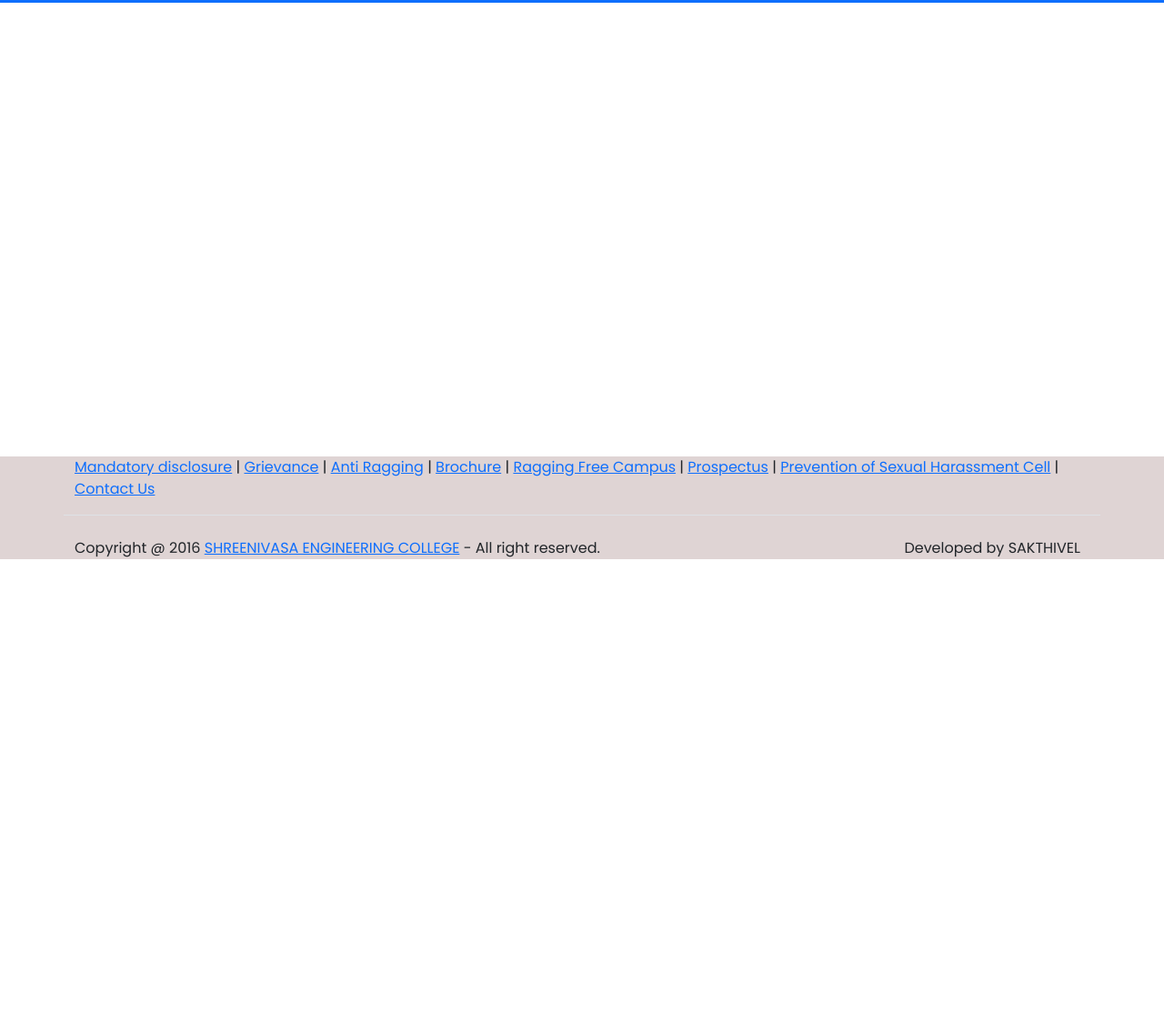
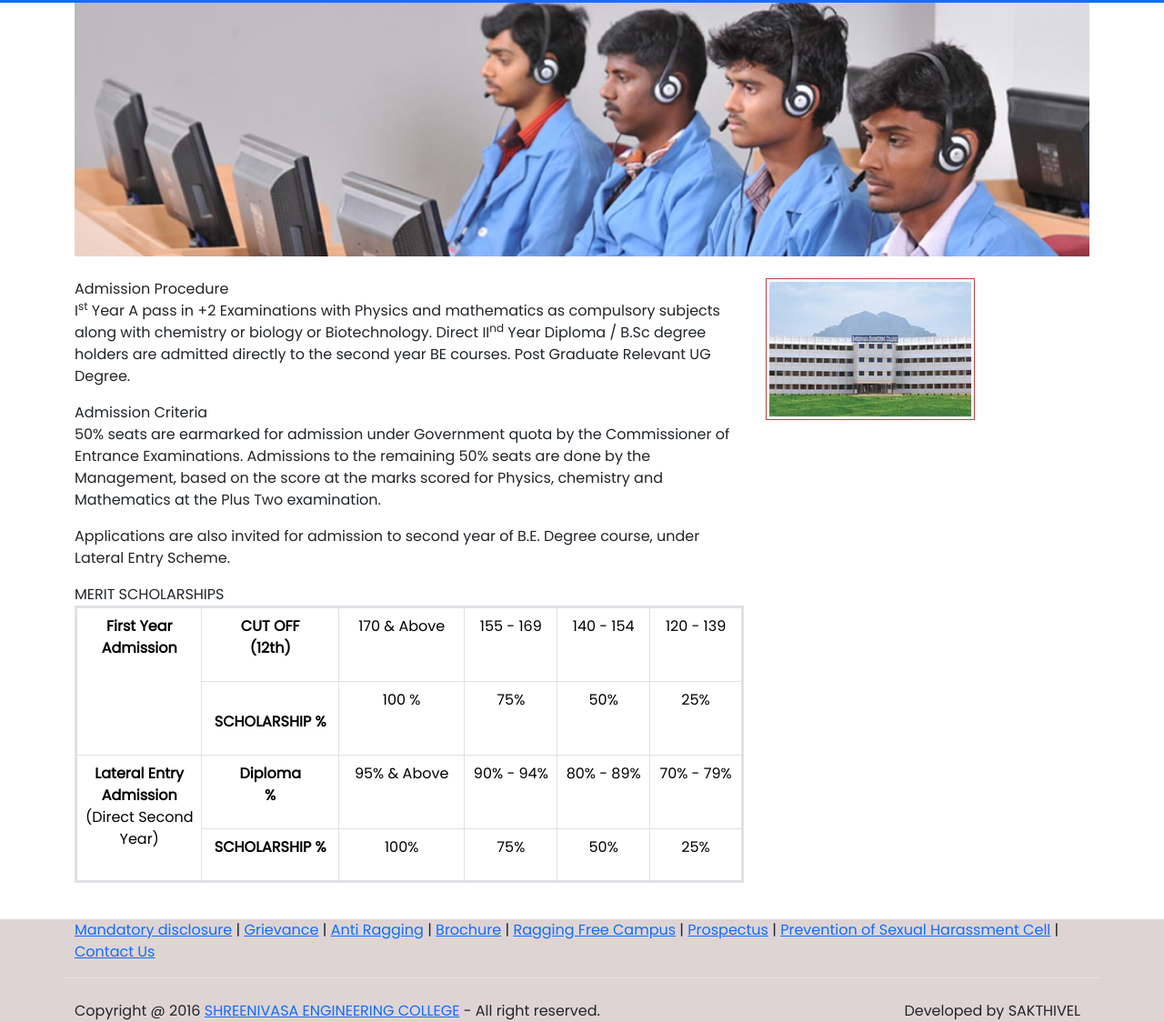
Before and after one commit to shakthi2230/MyCollege_Website_using_Bootstrap, a plain HTML site: page src/admissionpro.html in a window 1280 px wide. Shown: the part 185-1309 px from the top of the page at 91% size. Before the commit the page ends 800 px from the top, so only its background shows below. Drawn offline with nearby package versions, Linux system fonts and the light colour scheme; files that its build step writes are made by us from their sources.

Commit message:
body content added

```diff
--- a/src/admissionpro.html
+++ b/src/admissionpro.html
@@ -124,9 +124,75 @@
           </div>
         </div>
       </nav>
+      <div class="container">
+        <div id="banner"><img src="../assets/admission-shreenivasa.jpg" alt=""  width="100%"/></div>
+      </div>
+
+    <div class="container pt-4 pb-4">
+      <div class="row">
+        <div class="col-sm-8">
+
+          <div class="title3">Admission Procedure</div>
+              <p class="cnt">I<sup>st</sup> Year A pass in +2 Examinations with Physics and mathematics as compulsory subjects along with chemistry or biology  or Biotechnology. Direct II<sup>nd</sup> Year Diploma / B.Sc degree holders are admitted directly to the second year BE courses. Post Graduate Relevant UG Degree.</p>
+              <div class="title2">Admission Criteria</div>
+              <p class="cnt">50% seats are earmarked for admission under Government quota by the Commissioner of Entrance Examinations. Admissions to the remaining 50% seats are done by the Management, based on the score at the marks scored for Physics, chemistry and Mathematics at the Plus Two examination.</p>
+              <p class="cnt">Applications are also invited for admission to second year of B.E. Degree course, under Lateral Entry Scheme.</p>
+              <div class="title2">MERIT SCHOLARSHIPS</div>
+
+              <table class="table table-bordered" width="730" cellpadding="5" cellspacing="5"  bordercolor="#828282" style="border-collapse: collapse;">
+                <tr>
+                    <td width="125" rowspan="2"><p align="center"><strong>First Year Admission</strong></p></td>
+                    <td width="136"><p align="center"><strong>CUT OFF</strong><br />
+                            <strong>(12th)</strong> </p></td>
+                    <td width="125"><p align="center">170 &amp; Above</p></td>
+                    <td width="92"><p align="center">155 - 169</p></td>
+                    <td width="92"><p align="center">140 - 154</p></td>
+                    <td width="92"><p align="center">120 - 139</p></td>
+                  </tr>
+                  <tr>
+                    <td width="136"><p align="center"><br />
+                            <strong>SCHOLARSHIP %</strong> </p></td>
+                    <td width="125"><p align="center">100 % </p></td>
+                    <td width="92"><p align="center">75% </p></td>
+                    <td width="92"><p align="center">50% </p></td>
+                    <td width="92"><p align="center">25% </p></td>
+                  </tr>
+                  <tr>
+                    <td width="125" rowspan="2"><p align="center"><strong>Lateral Entry Admission</strong><br />
+                      (Direct Second Year)</p></td>
+                    <td width="136"><p align="center"><strong>Diploma</strong><br />
+                            <strong>%</strong></p></td>
+                    <td width="125"><p align="center">95% &amp; Above </p></td>
+                    <td width="92"><p align="center">90% - 94%</p></td>
+                    <td width="92"><p align="center">80% - 89%</p></td>
+                    <td width="92"><p align="center">70% - 79%</p></td>
+                  </tr>
+                  <tr>
+                    <td width="136"><p align="center"><strong>SCHOLARSHIP    %</strong> </p></td>
+                    <td width="125"><p align="center">100% </p></td>
+                    <td width="92"><p align="center">75% </p></td>
+                    <td width="92"><p align="center">50% </p></td>
+                    <td width="92"><p align="center">25% </p></td>
+                  </tr>
+                </table>
+
+
+
+        </div>
+
+
+
+        <div class="col-sm-4">
+          <div ><img src="../assets/courses.jpg" alt="" /></div>
+        </div>
+
+      </div>
+
+
+    </div>
 
     <!-- footer -->
-        <nav class="container-fluid bg-4 fixed-bottom ">
+        <nav class="container-fluid bg-4 ">
             <div class="container pb-3">
                 <a href="../My_College_Website_using_Bootstrap/assets/Mandatory Disclosure 2023.pdf" target="_blank" class="footer_txt">Mandatory disclosure</a> <span class="reserved"> | </span>
                 <a href="https://forms.gle/qHbRAjYQmSaCmN1H8 " target="_blank" class="footer_txt">Grievance</a> <span class="reserved"> | </span>
```
